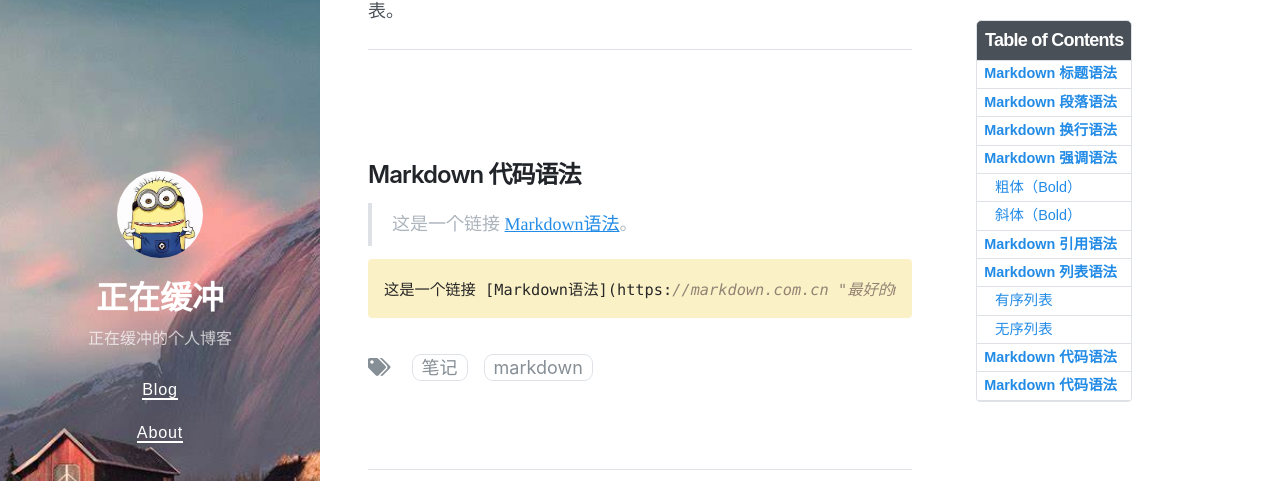
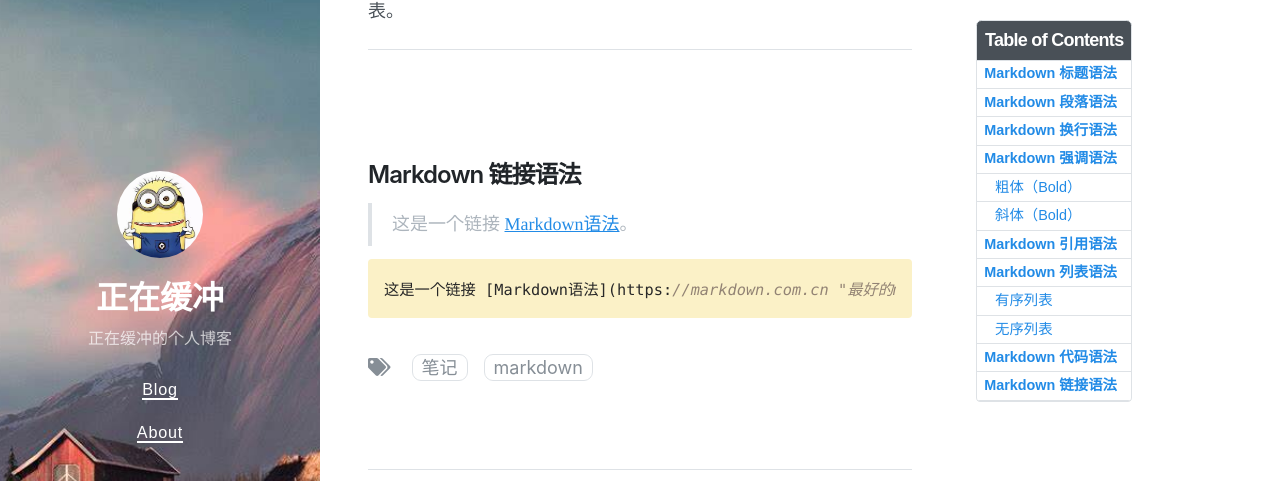
Before and after one commit to Zzhc3321/personal-blog.github.io, a Jekyll site: the page built from _posts/2022-02-08-Markdown-基础语法.md, in a window 1280 px wide and 900 px high, scrolled down 4331 px. Shown: the part 100-581 px from the top of the window. Built offline with Jekyll 4.4.1, drawn with Linux system fonts in a browser that asks for light colours; nearby versions of some CDN libraries.

Commit message:
修改文件: _posts/2022-02-08-Markdown-基础语法.md

```diff
--- a/_posts/2022-02-08-Markdown-基础语法.md
+++ b/_posts/2022-02-08-Markdown-基础语法.md
@@ -158,7 +158,7 @@ At the command prompt, type <code>nano</code>.
 
 <br>
 <br>
-## Markdown 代码语法
+## Markdown 链接语法
 
 > 这是一个链接 [Markdown语法](https://markdown.com.cn "最好的markdown教程")。
 
```
